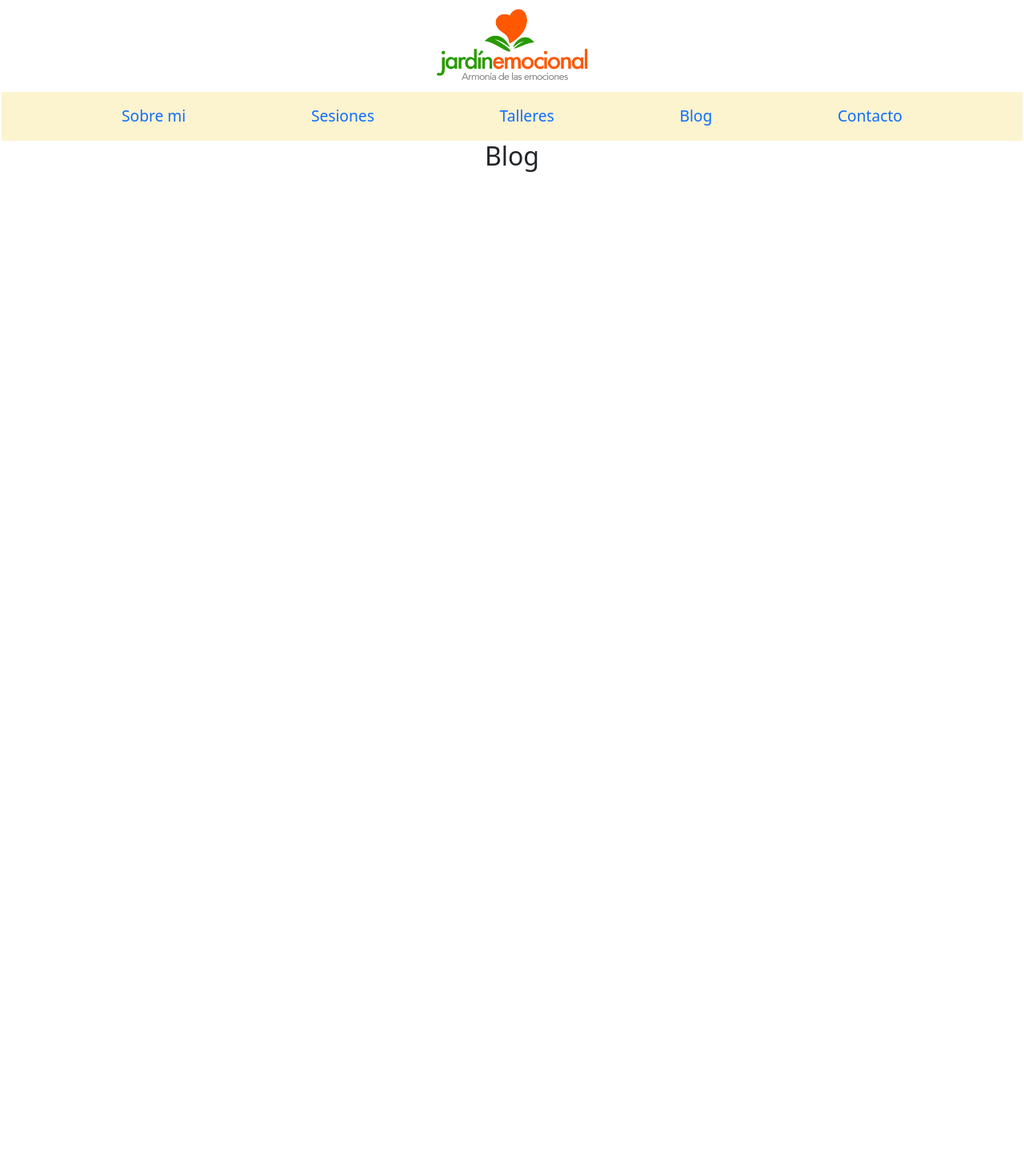
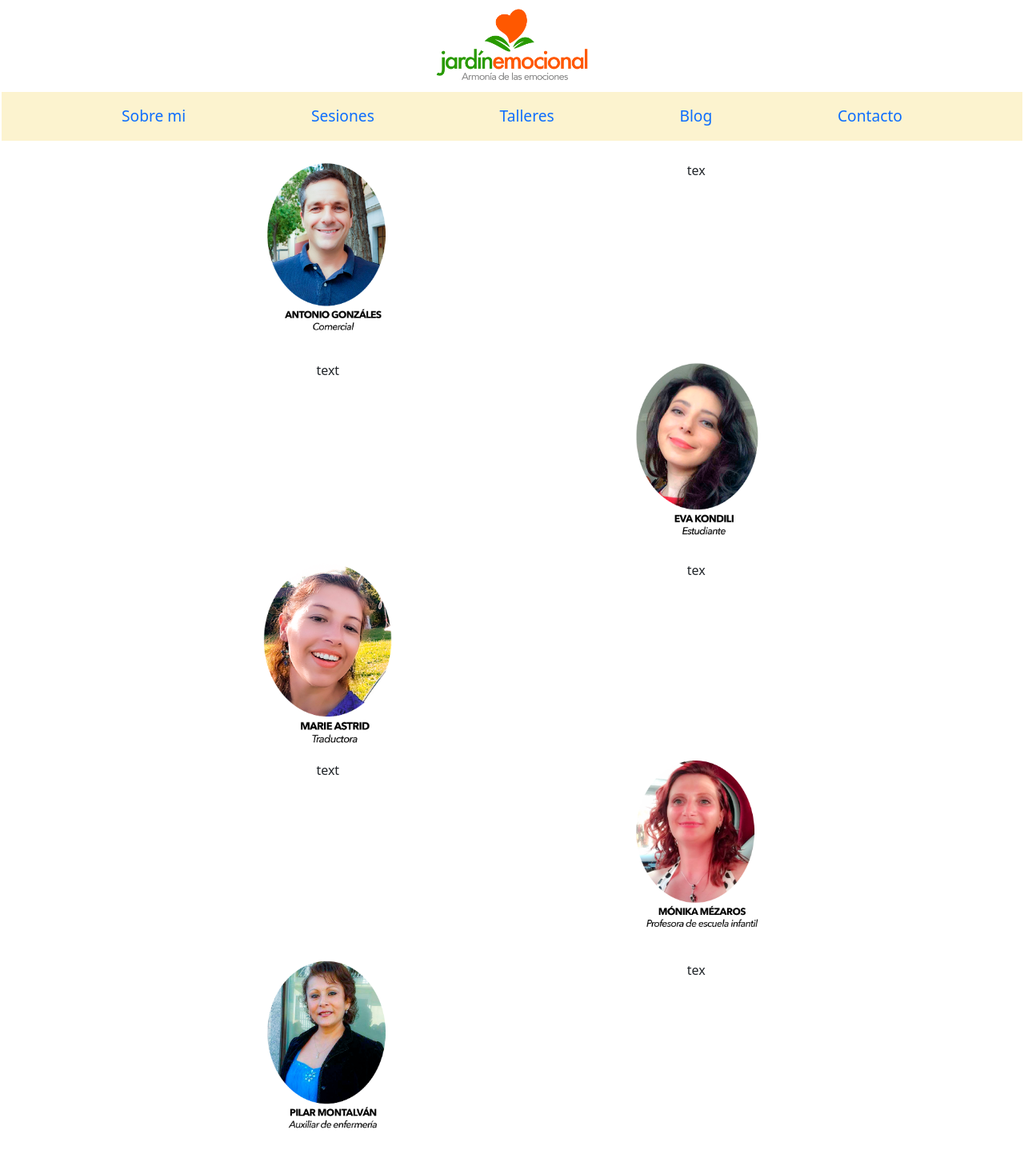
Before and after one commit to herneshem/jardinEmocional, a React (Create React App) app: page /blog in a window 1280 px wide. Shown: the whole page at 80% size. Before the commit the page ends 800 px from the top, so only its background shows below. Built offline with nearby package versions, Linux system fonts and the light colour scheme.

Commit message:
testimonios

```diff
--- a/src/App.css
+++ b/src/App.css
@@ -80,7 +80,23 @@
   display: grid;
 }
 
+/*BLOG*/
+.testimonios{
+  padding-top: 10px;
+  width: 80%;
+  margin: auto;
+  display: grid;
+  grid-template-rows: repeat(5,250px);
+}
 
+.test{
+  padding: 15px 50px;
+  display: grid;
+  grid-template-columns: 1fr 1fr;
+}
+.test .im img{
+  width: 35%;
+}
 
 @keyframes App-logo-spin {
   from {
--- a/src/pages/Blog.js
+++ b/src/pages/Blog.js
@@ -1,13 +1,41 @@
+import ANTONIO from '../img/Testimonios FOTOS/ANTONIO GONZÁLES.png';
+import EVA from '../img/Testimonios FOTOS/EVA KONDILI.png';
+import MARIE from '../img/Testimonios FOTOS/MARIE ASTRID.png';
+import MONIKA from '../img/Testimonios FOTOS/MÓNIKA MÉZAROS.png';
+import PILAR from '../img/Testimonios FOTOS/PILAR MONTALVÁN.png'
 
+const Blog = () => {
+    return (
+        <div>
 
-const Blog = ()=>{
-    return(
-    <div>
-        <h2>Blog</h2>
+            <div className="testimonios">
 
-    </div>
+                <div className="test">
+                    <div className="im"><img src={ANTONIO}></img></div>
+                    <div className="tex">tex</div>
+                </div>
+                <div className="test">
+                    <div className="tex">text</div>
+                    <div className="im"><img src={EVA}></img></div>
+                </div>
+                <div className="test">
+                    <div className="im"><img src={MARIE}></img></div>
+                    <div className="tex">tex</div>
+                </div>
+                <div className="test">
+                    <div className="tex">text</div>
+                    <div className="im"><img src={MONIKA}></img></div>
+                </div>
+                <div className="test">
+                    <div className="im"><img src={PILAR}></img></div>
+                    <div className="tex">tex</div>
+                </div>
+
+            </div>
+
+        </div>
 
     )
 
-    }
-    export default Blog;
+}
+export default Blog;
```
